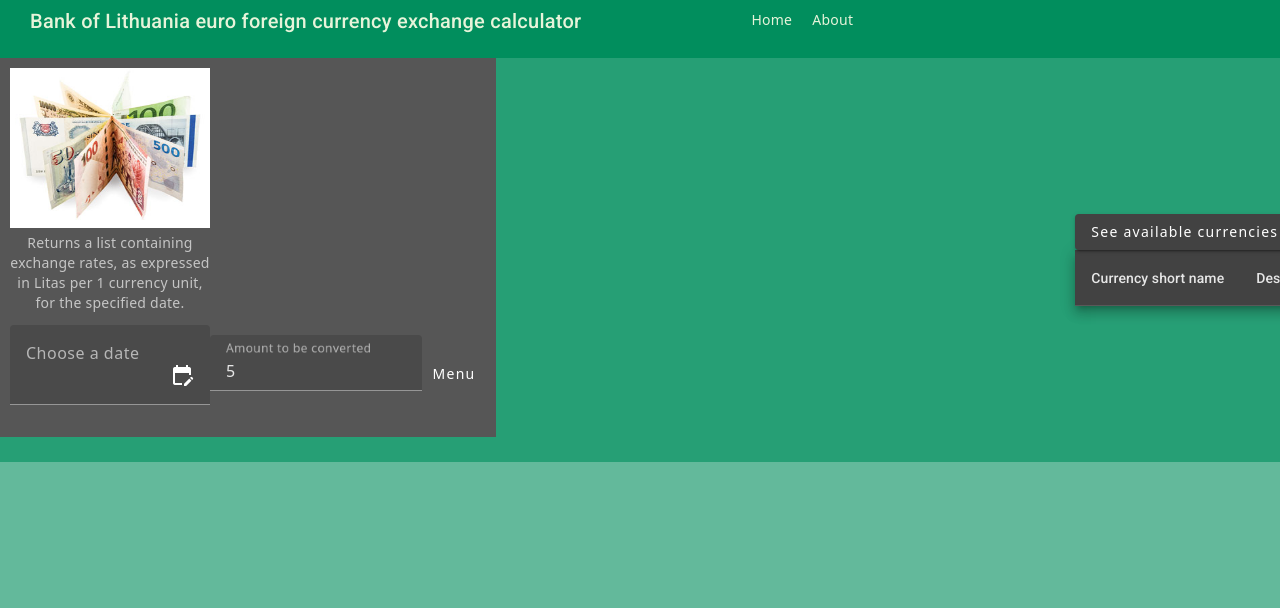
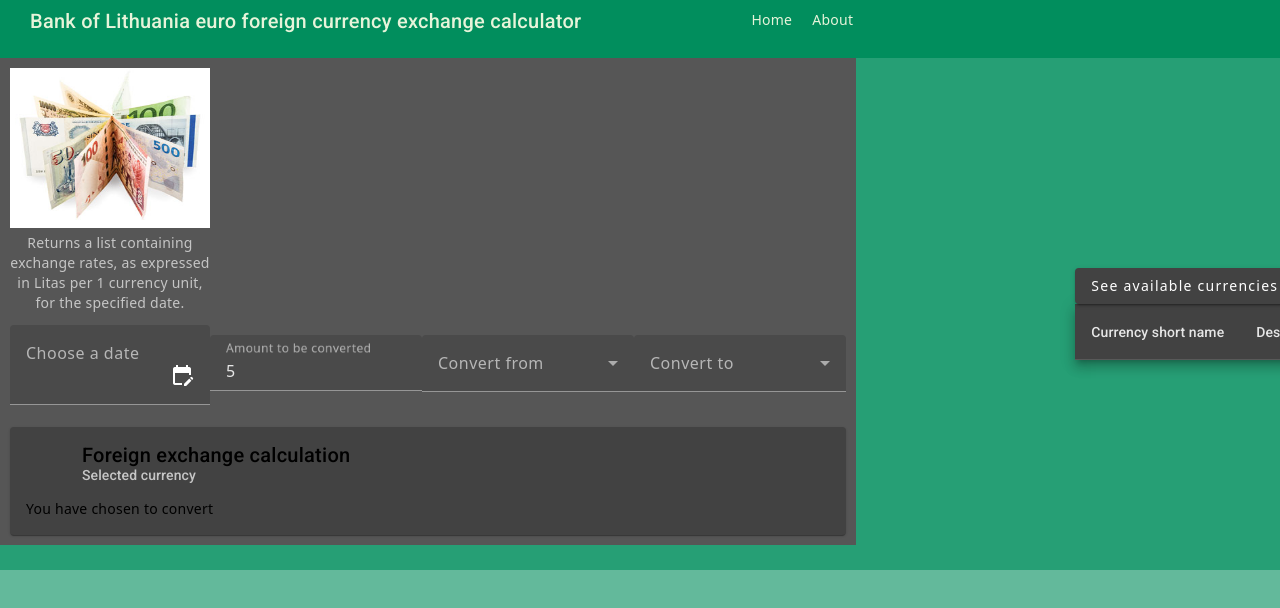
Before and after one commit to JRybelis/CurrencyCalculator, an Angular app in the folder CurrencyCalculator.Web/CurrencyCalculator-ng/: page / in a window 1280 px wide. Shown: the top 608 px of the page. Built offline with nearby package versions, Linux system fonts and the light colour scheme.

Commit message:
Add user inputs

```diff
--- a/CurrencyCalculator.Web/CurrencyCalculator-ng/src/app/app.module.ts
+++ b/CurrencyCalculator.Web/CurrencyCalculator-ng/src/app/app.module.ts
@@ -11,6 +11,7 @@ import { MatDividerModule } from '@angular/material/divider';
 import { MatTableModule } from '@angular/material/table';
 import {MatButtonModule} from '@angular/material/button';
 import {MatMenuModule} from '@angular/material/menu';
+import {MatSelectModule} from '@angular/material/select';
 import { ReactiveFormsModule } from '@angular/forms';
 import { BrowserAnimationsModule } from '@angular/platform-browser/animations';
 import { FormsModule } from '@angular/forms';
@@ -50,6 +51,7 @@ import { CurrencyComponent } from './currencies/currency.component';
     MatDividerModule,
     MatTableModule,
     MatButtonModule,
+    MatSelectModule,
     BrowserAnimationsModule,
     ReactiveFormsModule,
     FormsModule
--- a/CurrencyCalculator.Web/CurrencyCalculator-ng/src/app/header/header.component.html
+++ b/CurrencyCalculator.Web/CurrencyCalculator-ng/src/app/header/header.component.html
@@ -18,9 +18,33 @@
       <mat-label>Amount to be converted</mat-label>
       <input matInput placeholder="" value="5">
     </mat-form-field>
-    <button mat-button [matMenuTriggerFor]="menu">Menu</button>
-    <mat-menu #menu="matMenu">
-      <button mat-menu-item *ngFor="let currency of currencies">{{currency.currency}}</button>
-    </mat-menu>
+    <mat-form-field appearance="fill">
+      <mat-label>Convert from</mat-label>
+      <mat-select onselect="checkIfEur($event)">
+        <mat-option *ngFor="let currency of currencies" [value]="currency.currency">
+          {{currency.currency}}
+        </mat-option>
+      </mat-select>
+    </mat-form-field>
+    <mat-form-field appearance="fill">
+      <mat-label>Convert to</mat-label>
+      <mat-select>
+        <mat-option *ngFor="let currency of currencies" [value]="currency.currency">
+          {{currency.currency}}
+        </mat-option>
+      </mat-select>
+    </mat-form-field>
+    <mat-card class="result-card">
+      <mat-card-header>
+        <div mat-card-avatar class="example-header-image"></div>
+        <mat-card-title>Foreign exchange calculation</mat-card-title>
+        <mat-card-subtitle>Selected currency</mat-card-subtitle>
+      </mat-card-header>
+      <mat-card-content>
+        <p>
+          You have chosen to convert
+        </p>
+      </mat-card-content>
+    </mat-card>
   </form>
 </div>
--- a/CurrencyCalculator.Web/CurrencyCalculator-ng/src/app/header/header.component.ts
+++ b/CurrencyCalculator.Web/CurrencyCalculator-ng/src/app/header/header.component.ts
@@ -1,5 +1,7 @@
 import { Component, EventEmitter, Input, OnInit, Output } from '@angular/core';
+import { MatOptionSelectionChange } from '@angular/material/core';
 import { MatDatepickerInputEvent } from '@angular/material/datepicker';
+import { MatSelect } from '@angular/material/select';
 import { Currency } from '../currencies/currency';
 
 @Component({
@@ -24,6 +26,10 @@ export class HeaderComponent  implements OnInit {
 
   message: string = 'Returns a list containing exchange rates, as expressed in Litas per 1 currency unit, for the specified date.';
   imageSource: string = '/assets/currencies.jpg';
+
+  checkIfEur(eventData: Event){
+    <HTMLSelectElement>eventData.target
+  }
 
   passDate(eventData: MatDatepickerInputEvent<Date>): void {
     let dateValue = this.formShortDateString(eventData);
```
